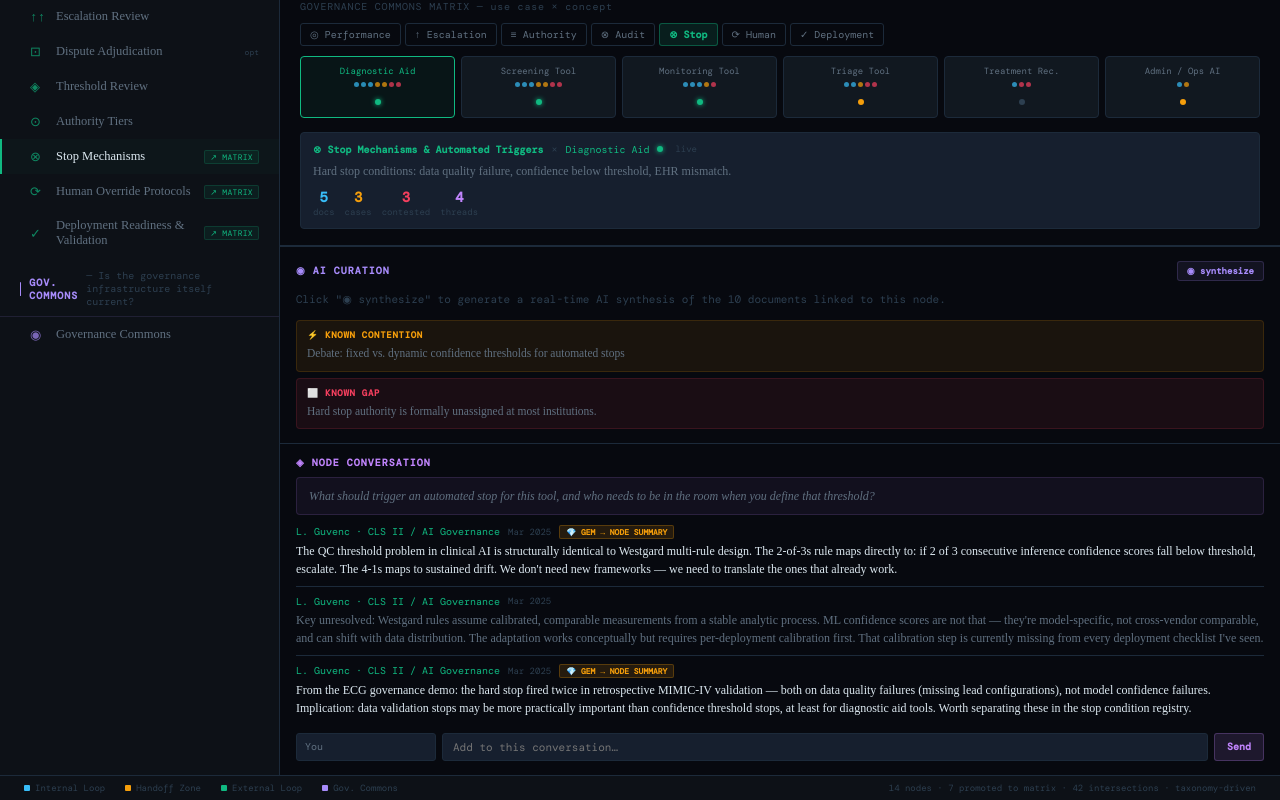
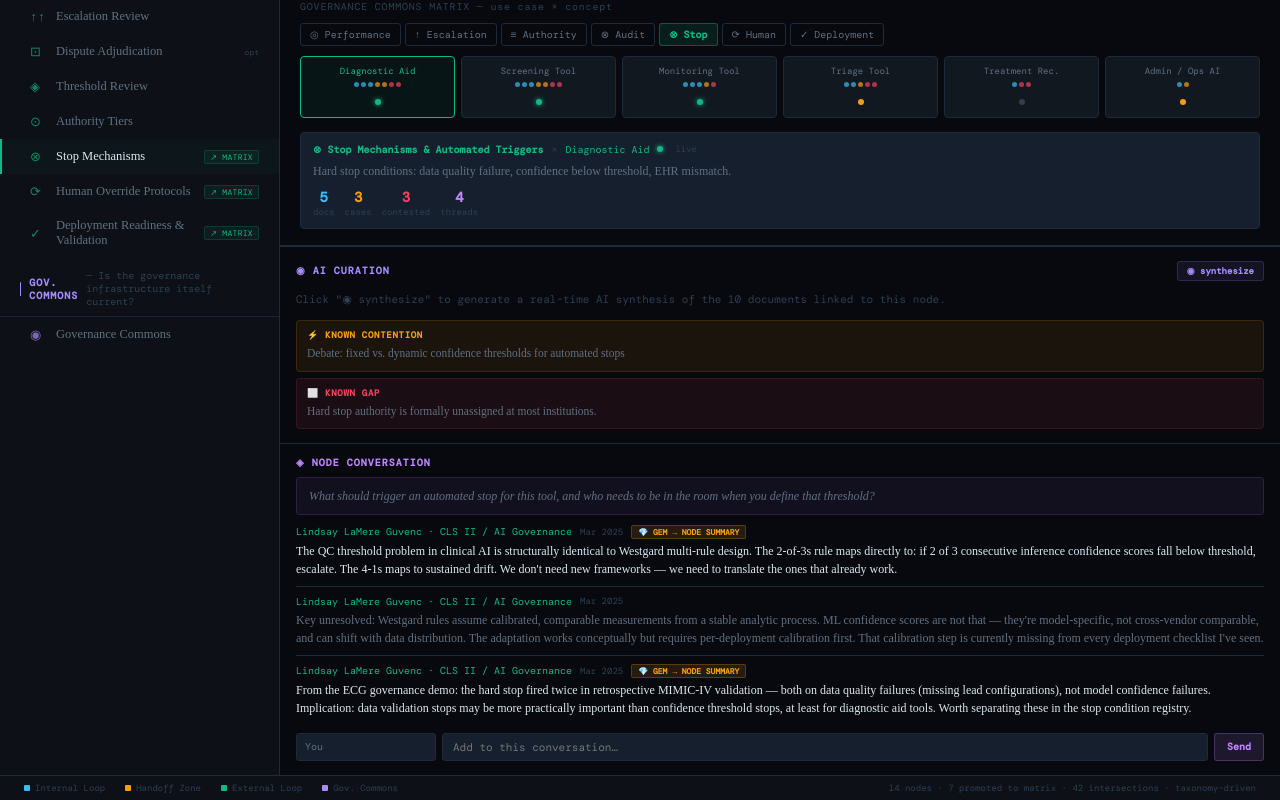
Before and after one commit to lindsayguvenc-coder/Healthcare-Governance-Commons, a React (Vite) app: page / in a window 1280 px wide. Shown: the part 434-1234 px from the top of the page. Built offline with nearby package versions, Linux system fonts and the light colour scheme.

Commit message:
Update author names to full names in GovernanceCommons

```diff
--- a/src/GovernanceCommons.jsx
+++ b/src/GovernanceCommons.jsx
@@ -367,7 +367,7 @@ const DOC_LIBRARY = [
   {
     id: "guvenc-ecg-2025",
     title: "ECG Arrhythmia Detection Governance Demo: Stop Mechanism Implementation with MIMIC-IV",
-    type: "practitioner", source: "L. Guvenc / GitHub", year: "2025",
+    type: "practitioner", source: "Lindsay LaMere Guvenc / GitHub", year: "2025",
     url: "https://github.com/lindsayguvenc-coder/ecg-governance-demo",
     nodes: ["stop","validation","watcher"],
     abstract: "Concrete implementation of a governance framework for ECG arrhythmia detection AI using MIMIC-IV data. Demonstrates Westgard-adapted stop thresholds, authority matrix for hard stop activation, and escalation protocol design. The only publicly available example of CLIA QC principles applied to AI inference monitoring in a clinical diagnostic aid context.",
@@ -375,7 +375,7 @@ const DOC_LIBRARY = [
   {
     id: "westgard-ml-adaptation",
     title: "Westgard Multi-Rule Framework Adapted for ML Inference Monitoring: QC Principles for Clinical AI",
-    type: "practitioner", source: "L. Guvenc / Governance Commons", year: "2025",
+    type: "practitioner", source: "Lindsay LaMere Guvenc / Governance Commons", year: "2025",
     url: null,
     nodes: ["stop","watcher","h1"],
     abstract: "Translation of Westgard 2-of-3s, 4-1s, and 10-x rules from laboratory QC into ML inference monitoring context. Core argument: whoever signs the corrective action owns the governance decision — authority follows existing accountability structures rather than creating new ones. Addresses the fixed vs. adaptive threshold debate by proposing population-stratified control limits as a bridge position.",
@@ -429,19 +429,19 @@ const DOC_LIBRARY = [
 const CHAT_THREADS = {
   stop: [
     {
-      author: "L. Guvenc · CLS II / AI Governance",
+      author: "Lindsay LaMere Guvenc · CLS II / AI Governance",
       time: "Mar 2025",
       text: "The QC threshold problem in clinical AI is structurally identical to Westgard multi-rule design. The 2-of-3s rule maps directly to: if 2 of 3 consecutive inference confidence scores fall below threshold, escalate. The 4-1s maps to sustained drift. We don't need new frameworks — we need to translate the ones that already work.",
       gem: true,
     },
     {
-      author: "L. Guvenc · CLS II / AI Governance",
+      author: "Lindsay LaMere Guvenc · CLS II / AI Governance",
       time: "Mar 2025",
       text: "Key unresolved: Westgard rules assume calibrated, comparable measurements from a stable analytic process. ML confidence scores are not that — they're model-specific, not cross-vendor comparable, and can shift with data distribution. The adaptation works conceptually but requires per-deployment calibration first. That calibration step is currently missing from every deployment checklist I've seen.",
       gem: false,
     },
     {
-      author: "L. Guvenc · CLS II / AI Governance",
+      author: "Lindsay LaMere Guvenc · CLS II / AI Governance",
       time: "Mar 2025",
       text: "From the ECG governance demo: the hard stop fired twice in retrospective MIMIC-IV validation — both on data quality failures (missing lead configurations), not model confidence failures. Implication: data validation stops may be more practically important than confidence threshold stops, at least for diagnostic aid tools. Worth separating these in the stop condition registry.",
       gem: true,
@@ -449,13 +449,13 @@ const CHAT_THREADS = {
   ],
   h2: [
     {
-      author: "L. Guvenc · CLS II / AI Governance",
+      author: "Lindsay LaMere Guvenc · CLS II / AI Governance",
       time: "Feb 2025",
       text: "The authority problem in clinical AI has a direct analog in laboratory medicine. Under CLIA, the laboratory director holds corrective action authority — full stop, regardless of what the instrument vendor or the hospital administration wants. The principle that works: authority follows existing accountability structures. Whoever already owns corrective action in your governance system should own AI governance authority for that domain.",
       gem: true,
     },
     {
-      author: "L. Guvenc · CLS II / AI Governance",
+      author: "Lindsay LaMere Guvenc · CLS II / AI Governance",
       time: "Feb 2025",
       text: "The gap I keep finding: institutions build AI governance committees but don't pre-assign who has Tier 3 (suspend) and Tier 4 (terminate) authority. Everyone agrees those tiers should exist. Nobody wants to put a name on them before something goes wrong. That reluctance is itself a governance failure — and it's the most common one.",
       gem: false,
@@ -463,7 +463,7 @@ const CHAT_THREADS = {
   ],
   override: [
     {
-      author: "L. Guvenc · CLS II / AI Governance",
+      author: "Lindsay LaMere Guvenc · CLS II / AI Governance",
       time: "Jan 2025",
       text: "Khera et al (JAMA 2023) frames this well: automation bias errors are compounded by time pressure. This means override design in high-acuity settings (ED triage, ICU monitoring) has to account for the fact that the clinical environment itself reduces the cognitive bandwidth available to question the AI. Override needs to be nearly frictionless in those contexts — the governance cost shifts to the review cycle, not the point of care.",
       gem: true,
@@ -471,7 +471,7 @@ const CHAT_THREADS = {
   ],
   watcher: [
     {
-      author: "L. Guvenc · CLS II / AI Governance",
+      author: "Lindsay LaMere Guvenc · CLS II / AI Governance",
       time: "Feb 2025",
       text: "The monitoring gap that nobody talks about: each vendor monitors their own model's performance. The institution has no independent view. This is like letting the instrument manufacturer run your QC program. It would never pass a CAP inspection. The watcher layer is the institution's independent monitoring infrastructure — it has to exist outside the vendor relationship.",
       gem: true,
@@ -479,7 +479,7 @@ const CHAT_THREADS = {
   ],
   commons: [
     {
-      author: "L. Guvenc · CLS II / AI Governance",
+      author: "Lindsay LaMere Guvenc · CLS II / AI Governance",
       time: "Mar 2025",
       text: "This tool is the prototype for what the commons could look like. The gap it fills: everyone is producing governance documents. Nobody has built the connective tissue that makes them findable, relatable, and usable in context. The map is the artifact.",
       gem: true,
```
